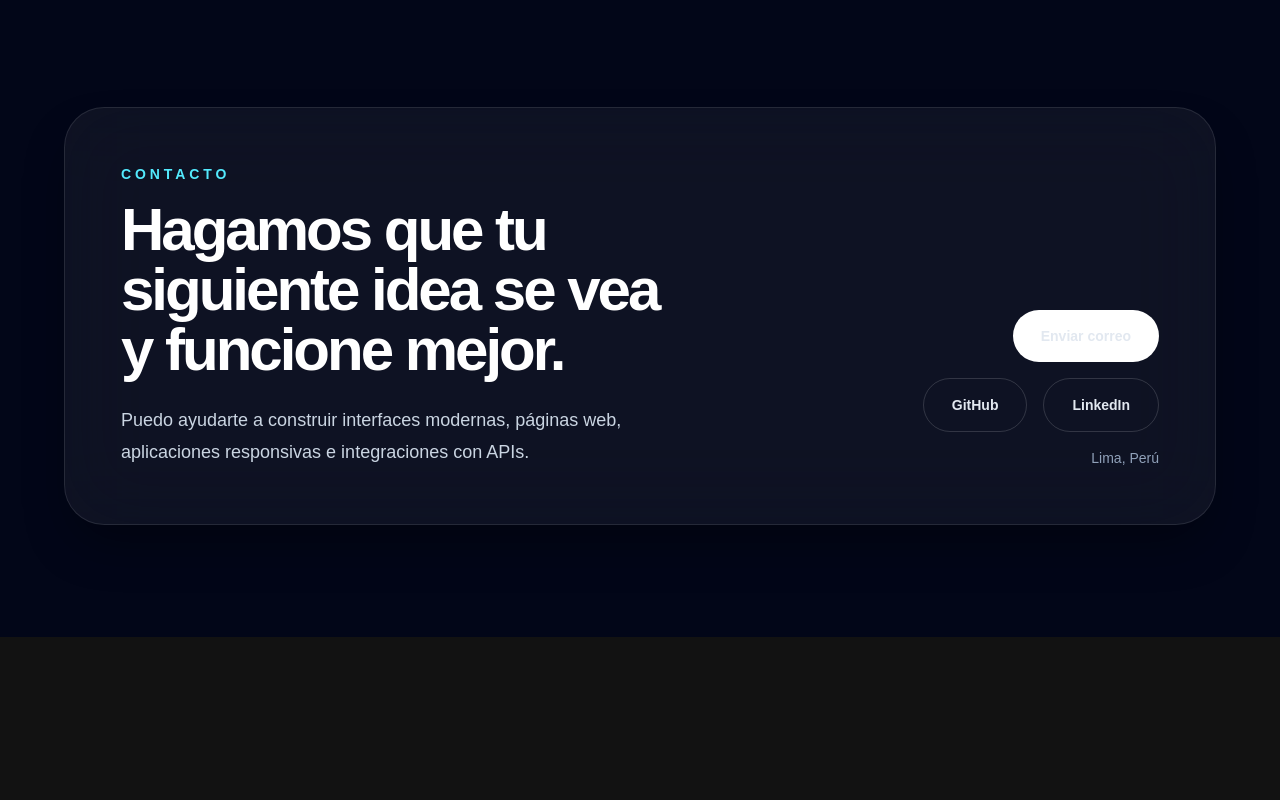
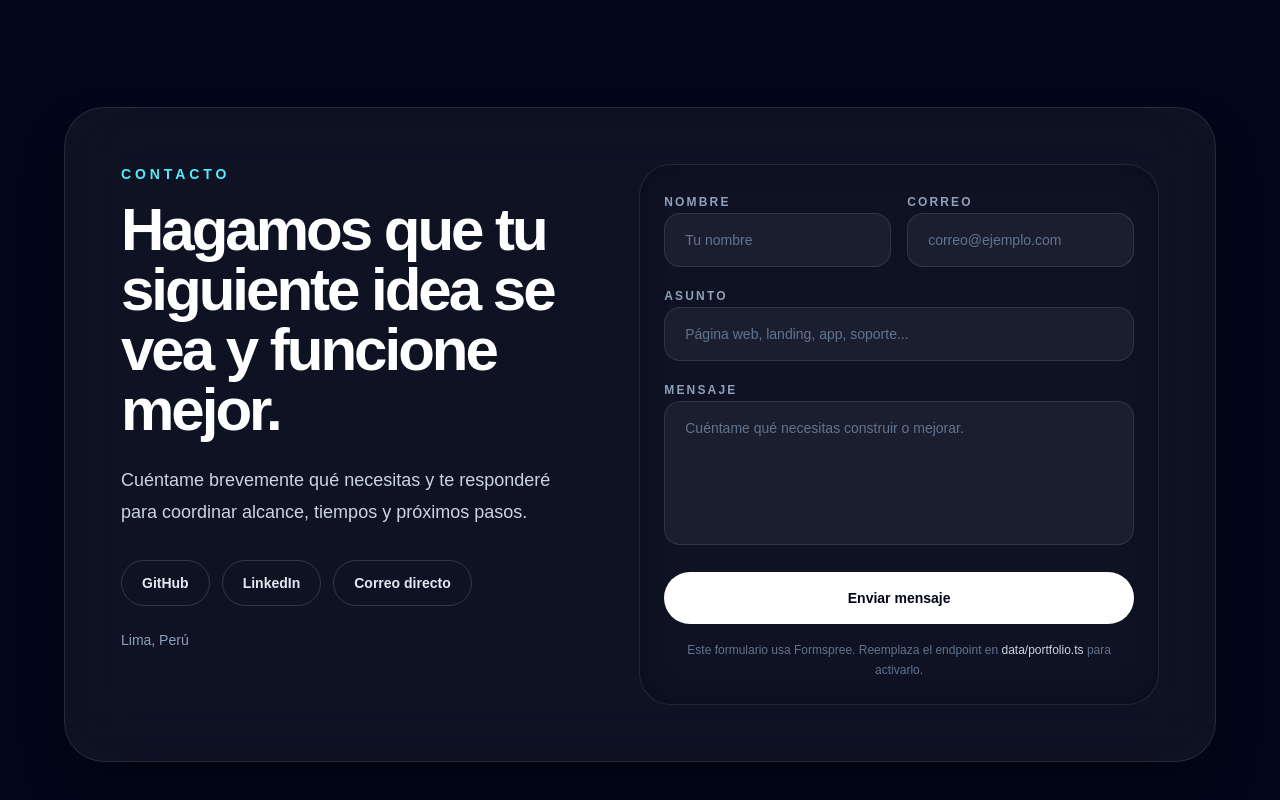
Before and after one commit to VaCris/portfolio, a Next.js app: page / in a window 1280 px wide. Shown: the part 5833-6633 px from the top of the page. Before the commit the page ends 6470 px from the top, so only its background shows below. Built offline with nearby package versions, Linux system fonts and the light colour scheme.

Commit message:
feat: add formspree contact form

```diff
--- a/components/sections/CTASection.tsx
+++ b/components/sections/CTASection.tsx
@@ -1,4 +1,7 @@
 import { profile } from "@/data/portfolio";
+
+const inputStyles =
+  "w-full rounded-2xl border border-white/10 bg-white/[0.06] px-5 py-4 text-sm text-white outline-none transition placeholder:text-slate-500 focus:border-cyan-300/50 focus:bg-white/[0.08]";
 
 export function CTASection() {
   return (
@@ -6,7 +9,7 @@ export function CTASection() {
       <div className="absolute inset-x-0 bottom-0 -z-10 h-96 bg-gradient-to-t from-cyan-300/10 to-transparent" />
 
       <div className="mx-auto max-w-6xl overflow-hidden rounded-[2.5rem] border border-white/10 bg-white/[0.05] p-8 shadow-2xl shadow-black/40 backdrop-blur-2xl md:p-14">
-        <div className="grid gap-10 lg:grid-cols-[1.1fr_0.9fr] lg:items-end">
+        <div className="grid gap-12 lg:grid-cols-[0.95fr_1.05fr] lg:items-start">
           <div>
             <p className="mb-4 text-sm font-semibold uppercase tracking-[0.28em] text-cyan-300">
               Contacto
@@ -17,25 +20,16 @@ export function CTASection() {
             </h2>
 
             <p className="mt-6 max-w-2xl text-lg leading-8 text-slate-300">
-              Puedo ayudarte a construir interfaces modernas, páginas web,
-              aplicaciones responsivas e integraciones con APIs.
+              Cuéntame brevemente qué necesitas y te responderé para coordinar
+              alcance, tiempos y próximos pasos.
             </p>
-          </div>
 
-          <div className="flex flex-col gap-4 lg:items-end">
-            <a
-              href={`mailto:${profile.email}`}
-              className="w-full rounded-full bg-white px-7 py-4 text-center text-sm font-bold text-slate-950 transition hover:scale-[1.02] hover:bg-cyan-200 sm:w-auto"
-            >
-              Enviar correo
-            </a>
-
-            <div className="flex w-full flex-col gap-4 sm:flex-row lg:w-auto">
+            <div className="mt-8 flex flex-wrap gap-3">
               <a
                 href={profile.github}
                 target="_blank"
                 rel="noreferrer"
-                className="rounded-full border border-white/15 px-7 py-4 text-center text-sm font-bold text-white transition hover:bg-white/10"
+                className="rounded-full border border-white/15 px-5 py-3 text-sm font-bold text-white transition hover:bg-white/10"
               >
                 GitHub
               </a>
@@ -44,14 +38,95 @@ export function CTASection() {
                 href={profile.linkedin}
                 target="_blank"
                 rel="noreferrer"
-                className="rounded-full border border-white/15 px-7 py-4 text-center text-sm font-bold text-white transition hover:bg-white/10"
+                className="rounded-full border border-white/15 px-5 py-3 text-sm font-bold text-white transition hover:bg-white/10"
               >
                 LinkedIn
               </a>
+
+              <a
+                href={`mailto:${profile.email}`}
+                className="rounded-full border border-white/15 px-5 py-3 text-sm font-bold text-white transition hover:bg-white/10"
+              >
+                Correo directo
+              </a>
             </div>
 
-            <p className="text-sm text-slate-400">{profile.location}</p>
+            <p className="mt-6 text-sm text-slate-400">{profile.location}</p>
           </div>
+
+          <form
+            action={profile.formspreeEndpoint}
+            method="POST"
+            className="rounded-[2rem] border border-white/10 bg-slate-950/45 p-5 backdrop-blur-xl md:p-6"
+          >
+            <div className="grid gap-4 sm:grid-cols-2">
+              <label className="space-y-2">
+                <span className="text-xs font-bold uppercase tracking-[0.18em] text-slate-400">
+                  Nombre
+                </span>
+                <input
+                  className={inputStyles}
+                  type="text"
+                  name="name"
+                  placeholder="Tu nombre"
+                  required
+                />
+              </label>
+
+              <label className="space-y-2">
+                <span className="text-xs font-bold uppercase tracking-[0.18em] text-slate-400">
+                  Correo
+                </span>
+                <input
+                  className={inputStyles}
+                  type="email"
+                  name="email"
+                  placeholder="correo@ejemplo.com"
+                  required
+                />
+              </label>
+            </div>
+
+            <label className="mt-4 block space-y-2">
+              <span className="text-xs font-bold uppercase tracking-[0.18em] text-slate-400">
+                Asunto
+              </span>
+              <input
+                className={inputStyles}
+                type="text"
+                name="subject"
+                placeholder="Página web, landing, app, soporte..."
+                required
+              />
+            </label>
+
+            <label className="mt-4 block space-y-2">
+              <span className="text-xs font-bold uppercase tracking-[0.18em] text-slate-400">
+                Mensaje
+              </span>
+              <textarea
+                className={`${inputStyles} min-h-36 resize-none`}
+                name="message"
+                placeholder="Cuéntame qué necesitas construir o mejorar."
+                required
+              />
+            </label>
+
+            <input type="hidden" name="_subject" value="Nuevo mensaje desde el portfolio" />
+            <input type="text" name="_gotcha" className="hidden" tabIndex={-1} autoComplete="off" />
+
+            <button
+              type="submit"
+              className="mt-5 w-full rounded-full bg-white px-7 py-4 text-sm font-black text-slate-950 transition hover:scale-[1.01] hover:bg-cyan-200"
+            >
+              Enviar mensaje
+            </button>
+
+            <p className="mt-4 text-center text-xs leading-5 text-slate-500">
+              Este formulario usa Formspree. Reemplaza el endpoint en
+              <span className="text-slate-300"> data/portfolio.ts</span> para activarlo.
+            </p>
+          </form>
         </div>
       </div>
     </section>
```
